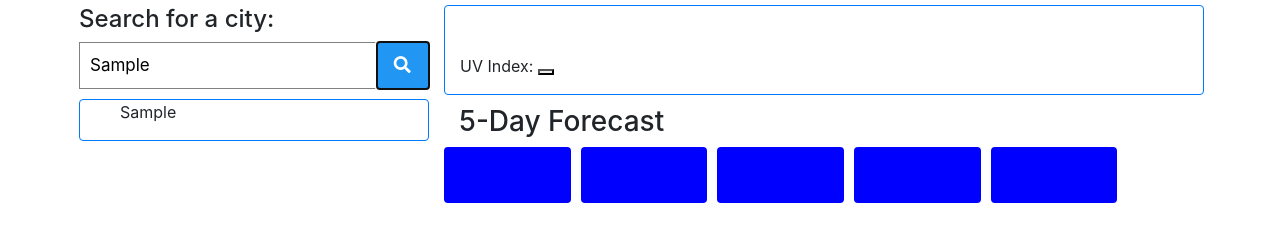
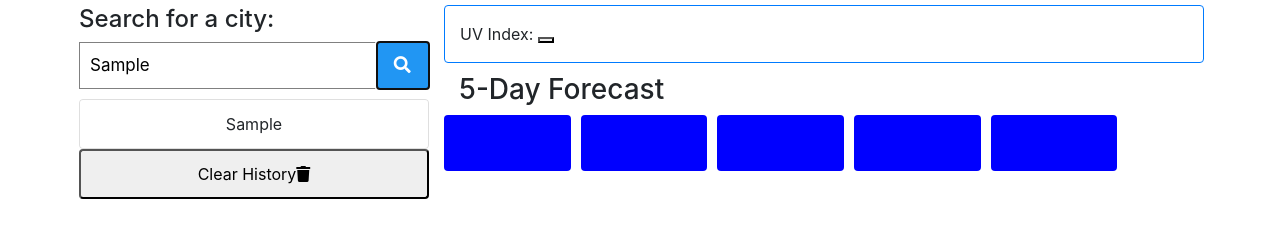
Before and after one commit to MyDryDay/UoB_BC_Weather_Dashboard, a plain HTML site: page index.html in a window 1280 px wide. Both pictures are taken after typing "Sample" into the empty fields and a click on the button 402 px from the left and 132 px from the top of the page. Shown: the part 67-308 px from the top of the page. Drawn offline with nearby package versions, Linux system fonts and the light colour scheme; no server answers.

Commit message:
Altered styling of certain elements, changed some JS to help reflect these changes to styling. Also, added a button with the function of clearing the search history from local storage and the list they're appended to

```diff
--- a/WeatherDashboard.js
+++ b/WeatherDashboard.js
@@ -27,7 +27,7 @@ $(document).ready(function(){
         var dateObject = new Date(convToMillisecs);
         var humanDate = dateObject.toLocaleString("en-GB", {day: "numeric", month: "numeric", year: "numeric"});
         $("#cityName").append(" - " + humanDate);
-        $("#weatherIcon").attr("src", currIconURL);
+        $("#cityName").append("<img src='" + currIconURL + "'>");
 
         // An if/else statement is declared here to determine the background colour of the UV Index element
         // The colour coresponds to how intense the UV Index on that particular day in that particular city
@@ -89,7 +89,7 @@ $(document).ready(function(){
         $("#searchHistory").empty();
         // searchHistory is looped through, prepending each item to a button in the #searchHistory element
         for(var i = 0; i < searchHistory.length; i++){
-            $("#searchHistory").prepend("<li class='searchHistory' id='item" + [i] + "'></li>");
+            $("#searchHistory").prepend("<li class='searchItem list-group-item list-group-flush' id='item" + [i] + "'></li>");
             $("#item" + [i]).text(searchHistory[i]);
         }
     }
@@ -167,6 +167,12 @@ $(document).ready(function(){
     // But because of the if statement in the searchFromHistory function, the function will only be called if the element in the document clicked is a <li> element
     $(document).on("click", searchFromHistory);
 
+    $("#clearHistory").on("click", function(){
+        localStorage.clear();
+        $("#searchHistory").empty();
+        $("#searchHistory").css("display", "none");
+    })
+
 })
 
 
--- a/index.html
+++ b/index.html
@@ -23,8 +23,9 @@
                         <input type="text" placeholder="eg: birmingham, gb" name="search" id="searchQuery">
                         <button type="submit" id="searchBtn"><i class="fas fa-search"></i></button>
                     </form>
-                    <div class="border border-primary rounded searchHistory">
-                        <ul id="searchHistory"></ul>
+                    <div class="searchHistory">
+                        <ul class="list-group searchHistoryList" id="searchHistory"></ul>
+                        <button type="submit" class="rounded" id="clearHistory">Clear History<i class="fas fa-trash"></i></button>
 
                     </div>
                 </div>
@@ -34,7 +35,6 @@
                     <div class="col-md-12 col-sm-12 border border-primary rounded currForecast" id="currForecast">
                         <header id="currHeader">
                             <h2 id="cityName"></h2>
-                            <img id="weatherIcon">
                         </header>
 
                         <p id="temperature"></p>
--- a/styles/style.css
+++ b/styles/style.css
@@ -7,12 +7,20 @@
     margin-right: 5%;
 }
 
-.aside{
-
+.searchHistory{
+    display: none;
 }
 
-.searchHistory{
-    display: none;
+.searchHistoryList{
+    max-height: 300px;
+    text-align: center;
+    overflow-x: hidden;
+    overflow-y: auto;
+}
+
+li:hover{
+    background-color: blue;
+    color: white;
 }
 
 form.searchBar input[type=text]{
@@ -53,10 +61,6 @@ form.searchBar::after{
     display: block;
 }
 
-.main{
-
-}
-
 .currForecast{
     margin-bottom: 10px;
     display: none;
```
